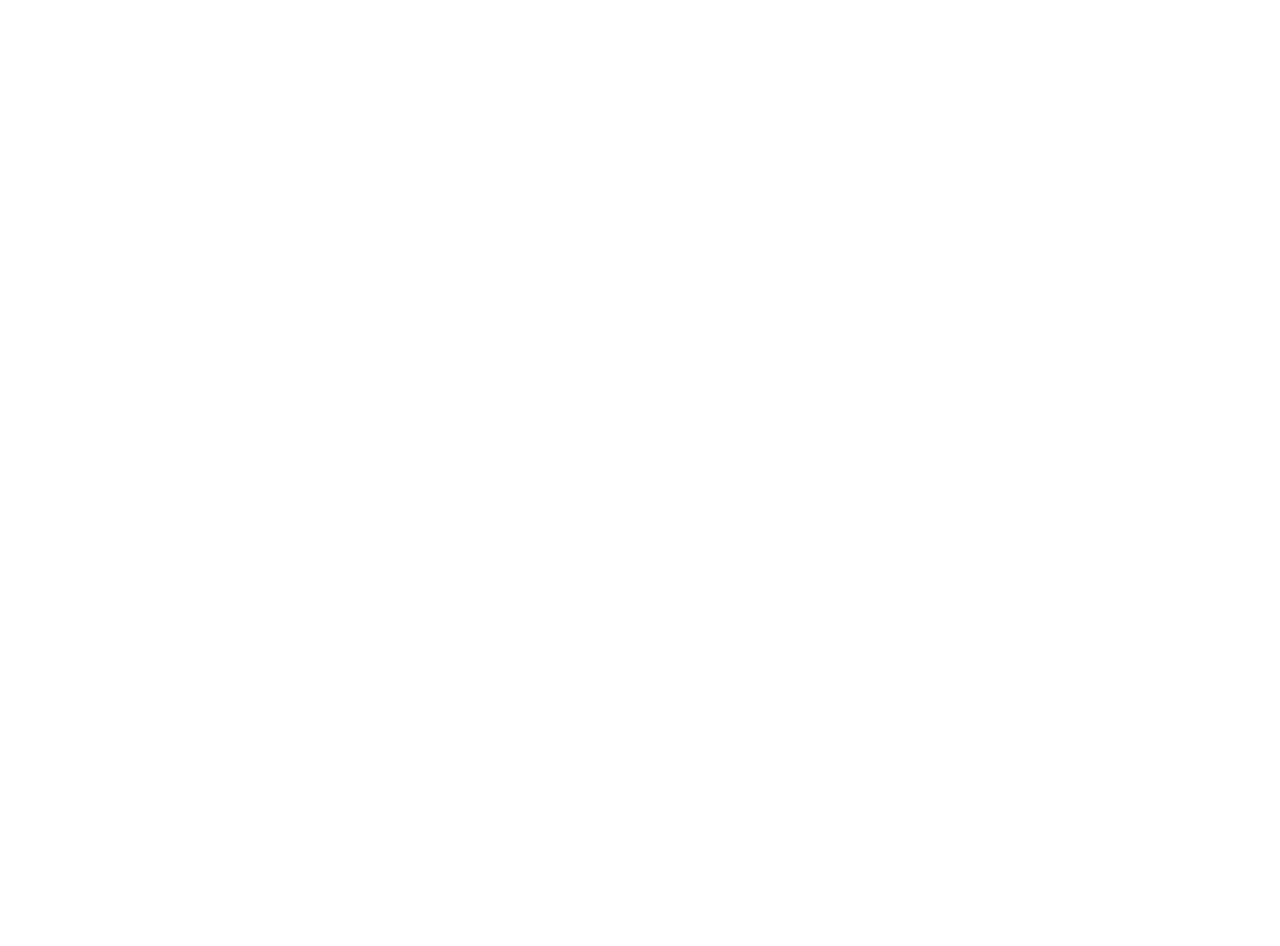
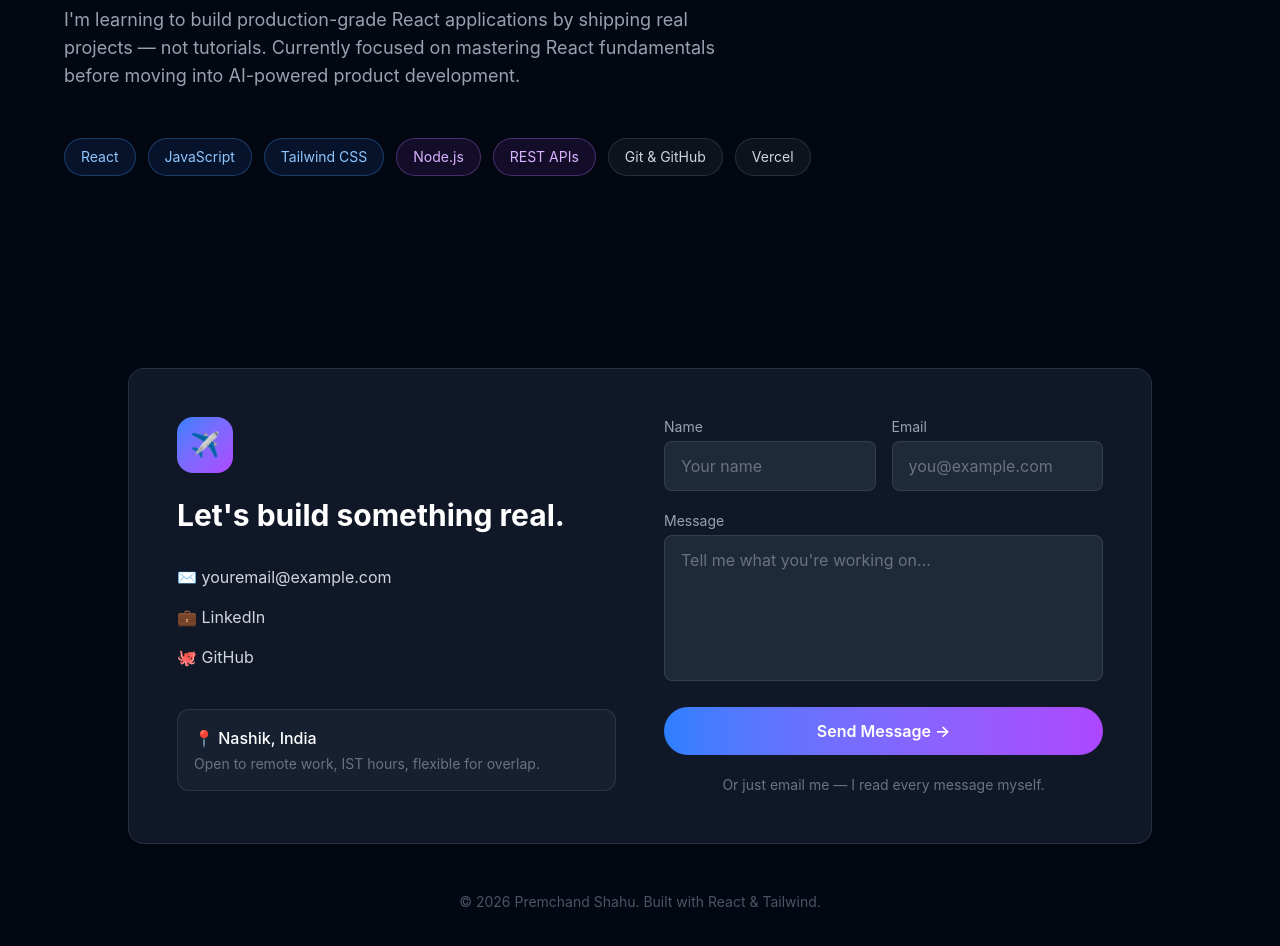
Before and after one commit to Premchand338/portfolio, a React (Vite) app: page / in a window 1280 px wide. Shown: the part 1760-2706 px from the top of the page. Before the commit the page ends 1562 px from the top, so only its background shows below. Built offline with nearby package versions, Linux system fonts and the light colour scheme.

Commit message:
Added contact and about section

```diff
--- a/src/App.jsx
+++ b/src/App.jsx
@@ -1,6 +1,11 @@
+import About from "./components/About";
+import Contact from "./components/Contact";
 import Hero from "./components/Hero";
 import Navbar from "./components/Navbar";
 import Projects from "./components/Projects";
+
+
+
 
 
 function App() {
@@ -9,8 +14,10 @@
       <Navbar />
       <Hero />
       <Projects />
+      <About />
+      <Contact />
     </div>
-  )
+  );
 }
 
 export default App;
--- /dev/null
+++ b/src/components/About.jsx
@@ -0,0 +1,50 @@
+const skills = [
+  { name: "React", category: "frontend" },
+  { name: "JavaScript", category: "frontend" },
+  { name: "Tailwind CSS", category: "frontend" },
+  { name: "Node.js", category: "backend" },
+  { name: "REST APIs", category: "backend" },
+  { name: "Git & GitHub", category: "tools" },
+  { name: "Vercel", category: "tools" },
+]
+
+function About() {
+  return (
+    <section id="about" className="px-6 md:px-16 py-24 bg-gray-950">
+      <p className="text-blue-400 text-xs tracking-widest uppercase mb-3">
+        — About Me
+      </p>
+      <h2 className="text-4xl md:text-5xl font-bold mb-8">
+        Building with{" "}
+        <span className="bg-linear-to-r from-blue-400 to-purple-400 bg-clip-text text-transparent">
+          purpose.
+        </span>
+      </h2>
+
+      <p className="text-gray-400 text-lg max-w-2xl mb-12">
+        I'm learning to build production-grade React applications by shipping
+        real projects — not tutorials. Currently focused on mastering React
+        fundamentals before moving into AI-powered product development.
+      </p>
+
+      <div className="flex flex-wrap gap-3">
+        {skills.map((skill) => (
+          <span
+            key={skill.name}
+            className={`text-sm px-4 py-2 rounded-full border ${
+              skill.category === "frontend"
+                ? "border-blue-400/30 text-blue-300 bg-blue-500/10"
+                : skill.category === "backend"
+                ? "border-purple-400/30 text-purple-300 bg-purple-500/10"
+                : "border-gray-500/30 text-gray-300 bg-gray-500/10"
+            }`}
+          >
+            {skill.name}
+          </span>
+        ))}
+      </div>
+    </section>
+  )
+}
+
+export default About
--- /dev/null
+++ b/src/components/Contact.jsx
@@ -0,0 +1,136 @@
+import { useState } from "react"
+
+function Contact() {
+  const [formData, setFormData] = useState({
+    name: "",
+    email: "",
+    message: "",
+  })
+
+const [showSuccess, setShowSuccess] = useState(false)
+
+
+  const handleChange = (e) => {
+    setFormData({
+      ...formData,
+      [e.target.name]: e.target.value,
+    })
+  }
+
+  const handleSubmit = (e) => {
+     e.preventDefault()
+    console.log("Form submitted:", formData)
+
+    // Reset form fields
+    setFormData({ name: "", email: "", message: "" })
+
+    // Show success message
+    setShowSuccess(true)
+
+    // Auto-hide after 3 seconds
+    setTimeout(() => setShowSuccess(false), 3000)
+  }
+
+  return (
+    <section id="contact" className="px-6 md:px-16 py-24 bg-gray-950">
+
+
+      {/* Success toast */}
+      {showSuccess && (
+        <div className="fixed top-24 left-1/2 -translate-x-1/2 z-50 bg-green-500/90 text-white px-6 py-3 rounded-full shadow-lg text-sm font-medium">
+          ✅ Message sent! I'll get back to you soon.
+        </div>
+      )}
+
+      <div className="max-w-5xl mx-auto grid grid-cols-1 md:grid-cols-2 gap-12 bg-gray-900 border border-white/10 rounded-2xl p-8 md:p-12">
+
+        {/* Left side: info */}
+        <div>
+          <div className="w-14 h-14 rounded-2xl bg-linear-to-br from-blue-500 to-purple-500 flex items-center justify-center mb-6">
+            <span className="text-2xl">✈️</span>
+          </div>
+
+          <h2 className="text-3xl font-bold mb-8">
+            Let's build something real.
+          </h2>
+
+          <div className="flex flex-col gap-4 text-gray-300">
+            <a href="mailto:youremail@example.com" className="hover:text-blue-400 transition-colors">
+              ✉️ youremail@example.com
+            </a>
+            <a href="https://linkedin.com/in/yourprofile" target="_blank" rel="noopener noreferrer" className="hover:text-blue-400 transition-colors">
+              💼 LinkedIn
+            </a>
+            <a href="https://github.com/Premchand338" target="_blank" rel="noopener noreferrer" className="hover:text-blue-400 transition-colors">
+              🐙 GitHub
+            </a>
+          </div>
+
+          <div className="mt-10 bg-gray-800/50 border border-white/10 rounded-xl p-4">
+            <p className="font-medium">📍 Nashik, India</p>
+            <p className="text-gray-500 text-sm mt-1">
+              Open to remote work, IST hours, flexible for overlap.
+            </p>
+          </div>
+        </div>
+
+        {/* Right side: form */}
+        <form onSubmit={handleSubmit} className="flex flex-col gap-5">
+          <div className="grid grid-cols-1 sm:grid-cols-2 gap-4">
+            <div>
+              <label className="text-sm text-gray-400 mb-1 block">Name</label>
+              <input
+                type="text"
+                name="name"
+                value={formData.name}
+                onChange={handleChange}
+                placeholder="Your name"
+                className="w-full bg-gray-800 border border-white/10 rounded-lg px-4 py-3 text-white placeholder-gray-500 focus:outline-none focus:border-blue-400"
+              />
+            </div>
+            <div>
+              <label className="text-sm text-gray-400 mb-1 block">Email</label>
+              <input
+                type="email"
+                name="email"
+                value={formData.email}
+                onChange={handleChange}
+                placeholder="you@example.com"
+                className="w-full bg-gray-800 border border-white/10 rounded-lg px-4 py-3 text-white placeholder-gray-500 focus:outline-none focus:border-blue-400"
+              />
+            </div>
+          </div>
+
+          <div>
+            <label className="text-sm text-gray-400 mb-1 block">Message</label>
+            <textarea
+              name="message"
+              value={formData.message}
+              onChange={handleChange}
+              rows="5"
+              placeholder="Tell me what you're working on..."
+              className="w-full bg-gray-800 border border-white/10 rounded-lg px-4 py-3 text-white placeholder-gray-500 focus:outline-none focus:border-blue-400 resize-none"
+            />
+          </div>
+
+          <button
+            type="submit"
+            className="bg-linear-to-r from-blue-500 to-purple-500 hover:opacity-90 transition-opacity rounded-full py-3 font-semibold"
+          >
+            Send Message →
+          </button>
+
+          <p className="text-center text-gray-500 text-sm">
+            Or just email me — I read every message myself.
+          </p>
+        </form>
+      </div>
+
+      <p className="text-gray-600 text-sm mt-12 text-center">
+        © 2026 Premchand Shahu. Built with React & Tailwind.
+      </p>
+    </section>
+  )
+}
+
+export default Contact
```
